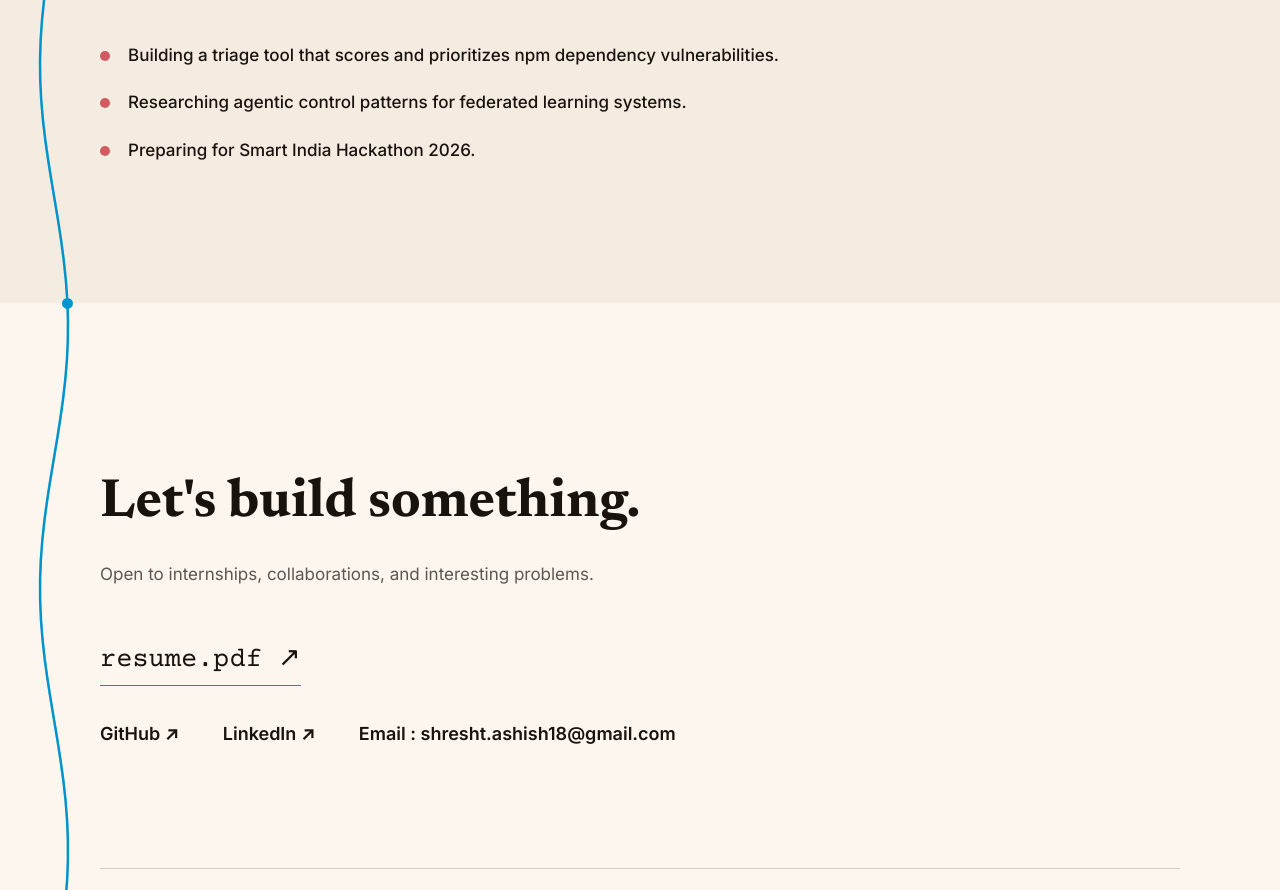
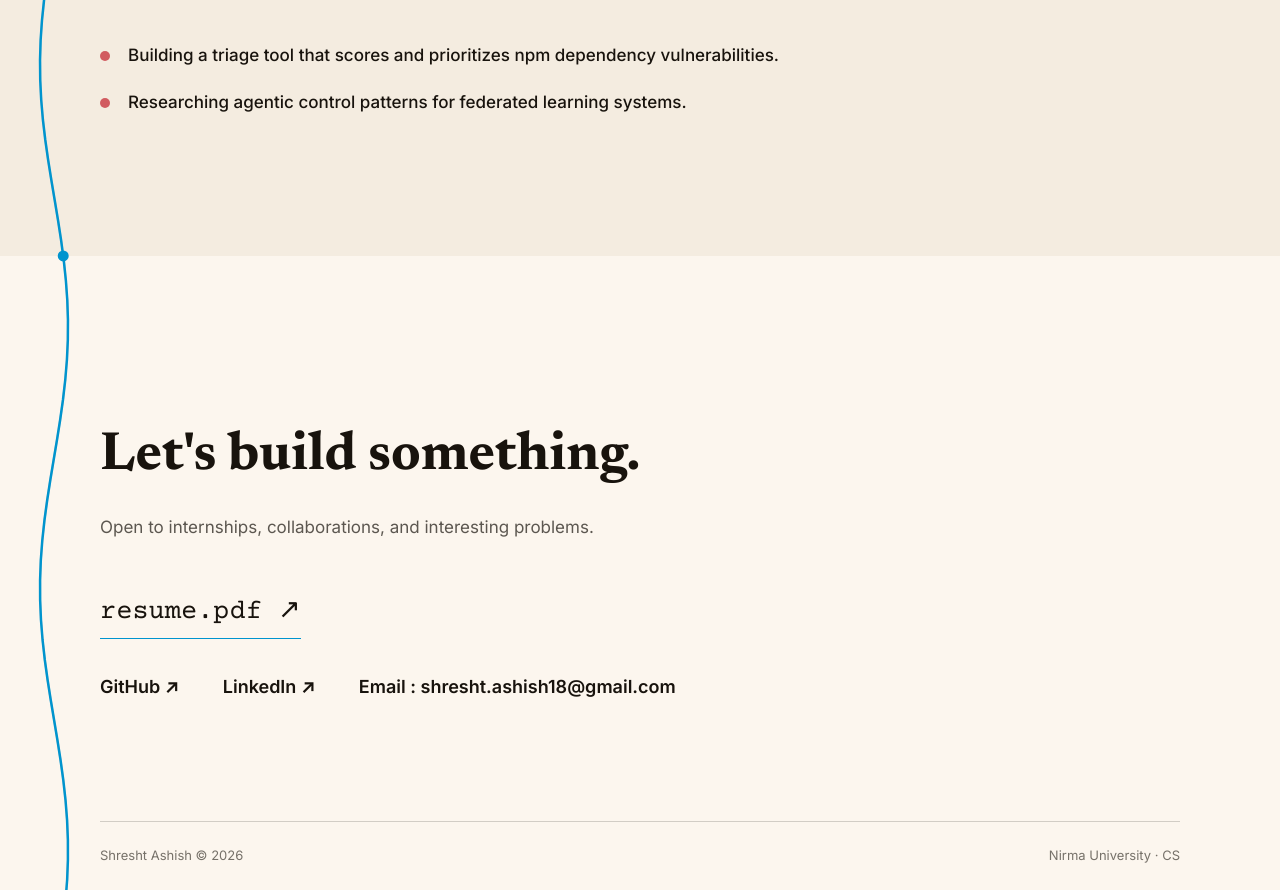
Before and after one commit to Shresht2107/Shresht2107.github.io, a Next.js app: page / in a window 1280 px wide. Shown: the part 5840-6730 px from the top of the page. Built offline with nearby package versions, Linux system fonts and the light colour scheme.

Commit message:
Remove Smart India Hackathon item from Now section

```diff
--- a/content/site.ts
+++ b/content/site.ts
@@ -555,7 +555,6 @@ export const now = {
   items: [
     'Building a triage tool that scores and prioritizes npm dependency vulnerabilities.',
     'Researching agentic control patterns for federated learning systems.',
-    'Preparing for Smart India Hackathon 2026.',
   ],
 } as const;
 
```
